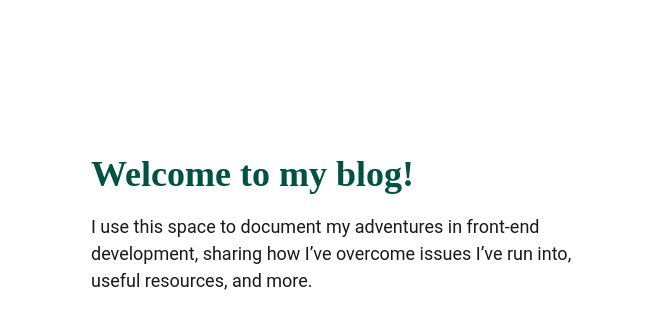
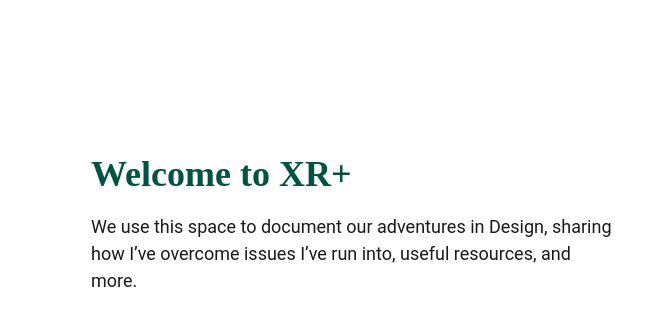
Before and after one commit to knorrsoupy/XR-Plus, an Eleventy site: page src/index.njk in a window 1280 px wide. Shown: the part 165-474 px from the top of the page, 0-662 px from the left. Built offline with nearby package versions, Linux system fonts and the light colour scheme; Eleventy itself is replaced by a stand-in of ours; files that its build step writes are made by us from their sources.

Commit message:
xr title updated

```diff
--- a/src/blog.njk
+++ b/src/blog.njk
@@ -3,7 +3,7 @@ title : blog
 layout : 'base.njk'
 ---
 <div class="section container">
-<h1 class="section-title">Recent articles</h1>
+<h1 class="section-title">Recent Articles</h1>
 
  <ul role="list" class="articles__list flow">
 
--- a/src/index.njk
+++ b/src/index.njk
@@ -1,13 +1,13 @@
 ---
-title : Example
+title : XR Plus
 layout : 'base.njk'
 ---
 
 <section class="hero">
   <div class="container flow">
       <div class="hero__content flow">
-        <h1 class="section-title">Welcome to my blog!</h1>
-        <p>I use this space to document my adventures in front-end development, sharing how I’ve overcome issues I’ve run into, useful resources, and more.</p>
+        <h1 class="section-title">Welcome to XR+</h1>
+        <p>We use this space to document our adventures in Design, sharing how I’ve overcome issues I’ve run into, useful resources, and more.</p>
         <p>Below are some of my favourite articles, or you can go to the blog page to see my most recent posts.</p>
         <div class="flex-group">
           <a href="#featured-articles" class="btn btn--primary">Featured articles</a>
```
